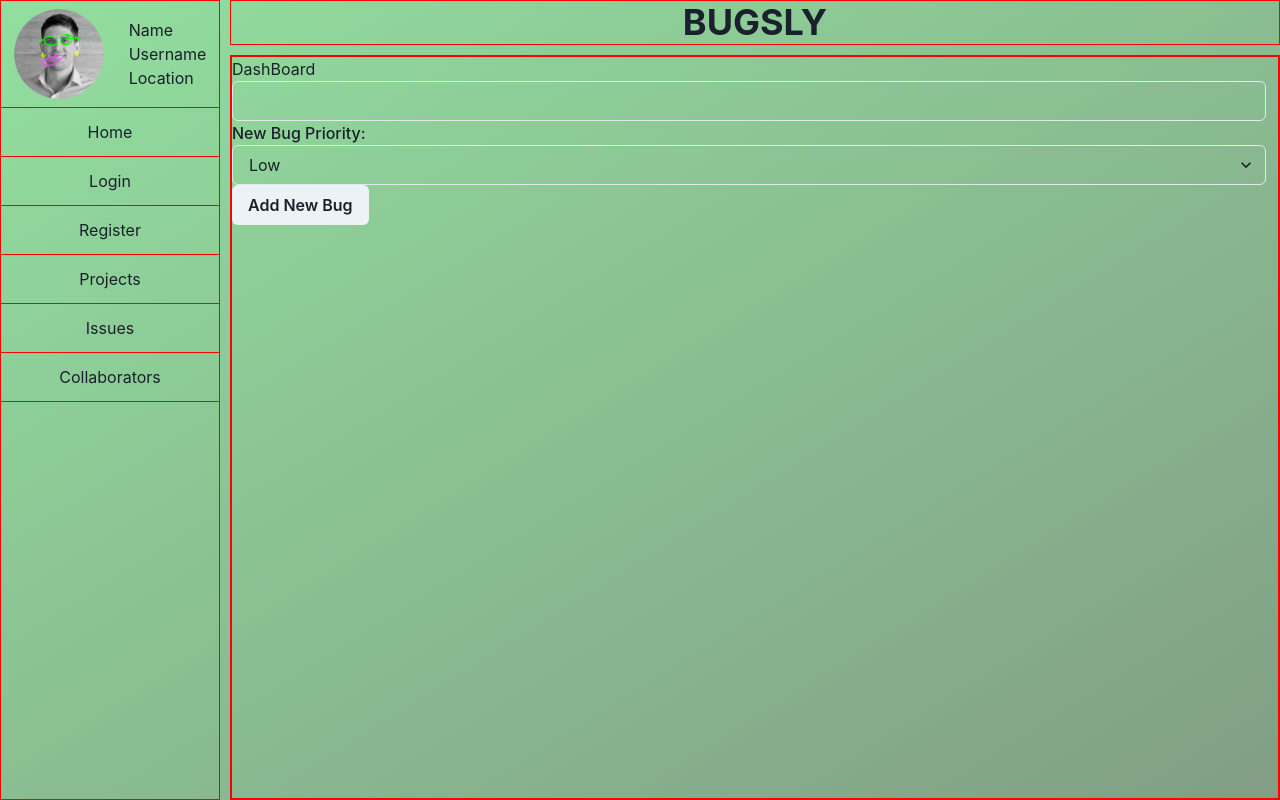
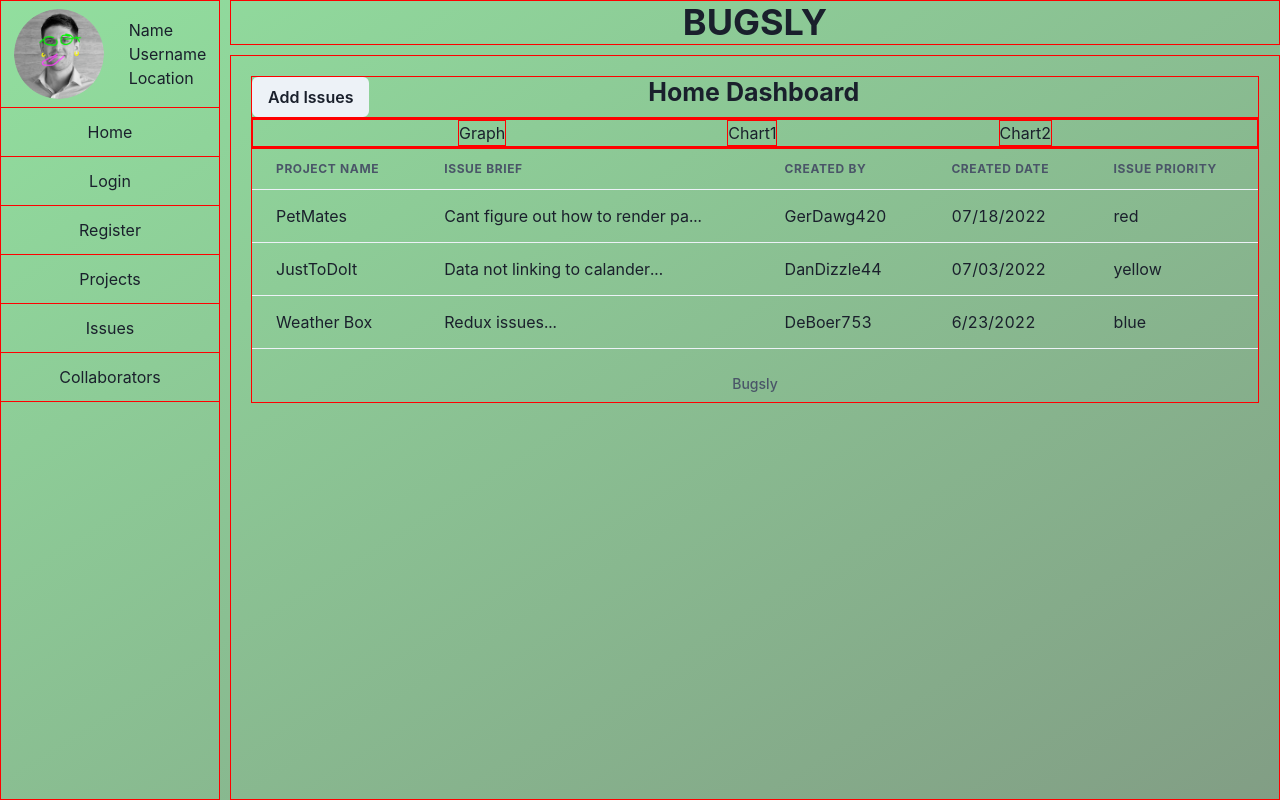
Before and after one commit to dan4422/bug-tracker-PROJECT, a React (Create React App) app in the folder client/: page / in a window 1280 px wide. Built offline with nearby package versions, Linux system fonts and the light colour scheme.

Commit message:
added routes and components

```diff
--- /dev/null
+++ b/client/src/components/HomePage.jsx
@@ -0,0 +1,75 @@
+// CHAKRA:
+import { Box, Button, Flex, Heading } from '@chakra-ui/react'
+import { Table, TableCaption, TableContainer, Tbody, Td, Th, Thead, Tr } from '@chakra-ui/react'
+
+// REACT ROUTER:
+import { Link } from 'react-router-dom'
+
+// HOME PAGE:
+export default function HomePage() {
+  return (
+    <Box p={5} w="100%">
+      <Flex flexWrap="wrap" justifyContent="space-between" border="1px" borderColor="red">
+        <Link to="/Issues">
+          <Button>Add Issues</Button>
+        </Link>
+        <Heading fontSize={25} mr={120}>
+          Home Dashboard
+        </Heading>
+        <Box></Box>
+      </Flex>
+      <Box border="1px" borderColor="red">
+        <Flex flexWrap="wrap" gap="16px" justifyContent="space-evenly" border="1px" borderColor="red">
+          <Box border="1px" borderColor="red">
+            Graph
+          </Box>
+          <Box border="1px" borderColor="red">
+            Chart1
+          </Box>
+          <Box border="1px" borderColor="red">
+            Chart2
+          </Box>
+        </Flex>
+      </Box>
+      <Box border="1px" borderColor="red">
+        <TableContainer>
+          <Table variant="simple">
+            <TableCaption>Bugsly</TableCaption>
+            <Thead>
+              <Tr>
+                <Th>Project Name</Th>
+                <Th>Issue Brief</Th>
+                <Th>Created By</Th>
+                <Th>Created Date</Th>
+                <Th>Issue Priority</Th>
+              </Tr>
+            </Thead>
+            <Tbody>
+              <Tr>
+                <Td>PetMates</Td>
+                <Td>Cant figure out how to render pa...</Td>
+                <Td>GerDawg420</Td>
+                <Td>07/18/2022</Td>
+                <Td>red</Td>
+              </Tr>
+              <Tr>
+                <Td>JustToDoIt</Td>
+                <Td>Data not linking to calander...</Td>
+                <Td>DanDizzle44</Td>
+                <Td>07/03/2022</Td>
+                <Td>yellow</Td>
+              </Tr>
+              <Tr>
+                <Td>Weather Box</Td>
+                <Td>Redux issues...</Td>
+                <Td>DeBoer753</Td>
+                <Td>6/23/2022</Td>
+                <Td>blue</Td>
+              </Tr>
+            </Tbody>
+          </Table>
+        </TableContainer>
+      </Box>
+    </Box>
+  )
+}
--- /dev/null
+++ b/client/src/components/Issue.jsx
@@ -0,0 +1,27 @@
+// CHAKRA:
+import { Box, Button, FormControl, FormLabel, Input, Select } from '@chakra-ui/react'
+
+// ISSUE:
+export default function Issue() {
+  return (
+    <Box border="1px" borderColor="red" w="100%" h="100%">
+      <div>
+        <h1>DashBoard</h1>
+        <form>
+          <FormControl>
+            <FormLabel htmlFor="newBugDescription">
+              <Input type="text" id="newBugDescription" />
+              <label htmlFor="NewBugPriority">New Bug Priority:</label>
+              <Select id="newBugPriority">
+                <option value="Low">Low</option>
+                <option value="Medium">Medium</option>
+                <option value="High">High</option>
+              </Select>
+              <Button type="submit">Add New Bug</Button>
+            </FormLabel>
+          </FormControl>
+        </form>
+      </div>
+    </Box>
+  )
+}
--- /dev/null
+++ b/client/src/components/Project.jsx
@@ -0,0 +1,18 @@
+// CHAKRA:
+import { Box, FormControl, FormErrorMessage, FormHelperText, FormLabel, Input, Select, Stack } from '@chakra-ui/react'
+
+// REACT:
+import { useState } from 'react'
+
+// PROJECT:
+export default function Project() {
+  return (
+    <FormControl isRequired>
+      <FormLabel>Project Name</FormLabel>
+      <Input placeholder="Enter a name" />
+      <Stack spacing={3}>
+        <Input variant="flushed" placeholder="Flushed" />
+      </Stack>
+    </FormControl>
+  )
+}
--- a/client/src/routes/Home.jsx
+++ b/client/src/routes/Home.jsx
@@ -1,46 +1,11 @@
-import { Box, Button, FormControl, FormLabel, Input, Select } from '@chakra-ui/react'
-import React, { FormEvent, useState } from 'react'
+// COMPONENTS:
+import HomePage from '../components/HomePage'
 
 // HOME:
 export default function Home() {
   return (
-    <Box border="1px" borderColor="red" w="100%" h="100%">
-      <div>
-        <h1>DashBoard</h1>
-        <form>
-          <FormControl>
-            <FormLabel htmlFor="newBugDescription">
-              <Input type="text" id="newBugDescription" />
-              <label htmlFor="NewBugPriority">New Bug Priority:</label>
-              <Select id="newBugPriority">
-                <option value="Low">Low</option>
-                <option value="Medium">Medium</option>
-                <option value="High">High</option>
-              </Select>
-              <Button type="submit">Add New Bug</Button>
-            </FormLabel>
-          </FormControl>
-        </form>
-      </div>
-    </Box>
+    <>
+      <HomePage />
+    </>
   )
 }
-
-// const [newBugDescription, setNewBugDescription] = useState('')
-// const [newBugPriority, setNewBugPriority] = useState('Medium')
-// const [bugList, setBugList] = useState([])
-// const addIssue = (e: FormEvent) => {
-//   e.preventDefault();
-//   const newBug: IBug ={
-//     description: newBugDescription,
-//     priority: newBugPriority as BugPriority,
-//   }
-
-// }
-// setBugList{[
-//   ...bugList,
-//   newBug
-// ]}
-
-// setNewBugDescription('');
-// setNewBugPriority('Medium');
--- a/client/src/routes/Issues.jsx
+++ b/client/src/routes/Issues.jsx
@@ -1,11 +1,14 @@
 // CHAKRA:
 import { Box } from '@chakra-ui/react'
+
+// COMPONENTS:
+import Issue from '../components/Issue'
 
 // ISSUES:
 export default function Issues() {
   return (
     <Box border="1px" borderColor="red" w="100%" h="100%">
-      Issues
+      <Issue />
     </Box>
   )
 }
--- a/client/src/routes/Projects.jsx
+++ b/client/src/routes/Projects.jsx
@@ -1,11 +1,14 @@
 // CHAKRA:
 import { Box } from '@chakra-ui/react'
+
+// COMPONENTS:
+import Project from '../components/Project'
 
 // PROJECTS:
 export default function Projects() {
   return (
     <Box border="1px" borderColor="red" w="100%" h="100%">
-      Projects
+      <Project />
     </Box>
   )
 }
```
Also changed, not shown: client/src/components/HomePageGraph.jsx (deleted, +0 -7 lines), client/src/redux/services/project.js (added).
